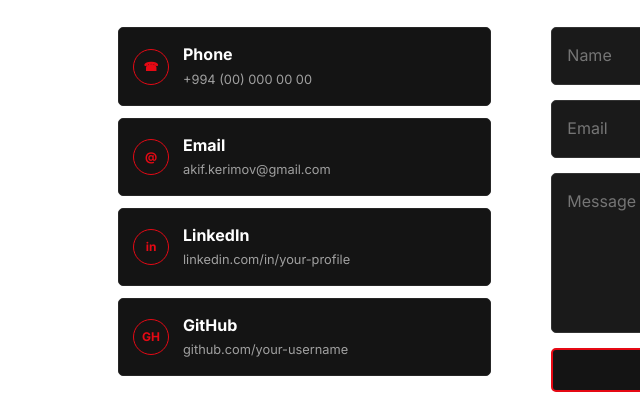
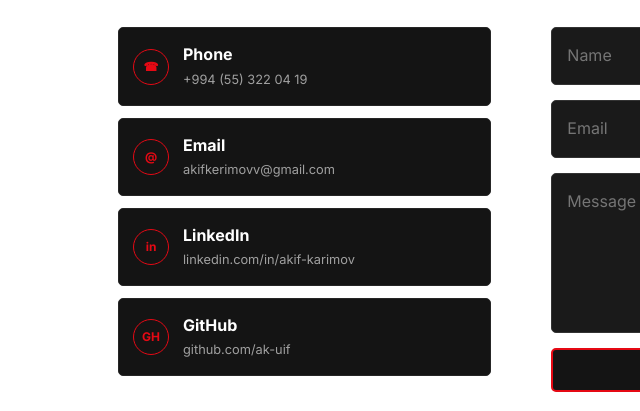
Before and after one commit to ak-uif/portfilo, a plain HTML site: page index.html in a window 1280 px wide. Shown: the part 2691-3102 px from the top of the page, 72-712 px from the left. Drawn offline with Linux system fonts and the light colour scheme.

Commit message:
Added profile photo and real links

```diff
--- a/index.html
+++ b/index.html
@@ -3,6 +3,7 @@
 <head>
     <meta charset="UTF-8">
     <meta name="viewport" content="width=device-width, initial-scale=1.0">
+    <link rel="icon" type="image/x-icon" href="A və K monoqram loqosu.png">
     <title>Akif Kərimov - Portfolio</title>
     <!-- CSS faylını bura bağlayırıq -->
     <link rel="stylesheet" href="style.css">
@@ -32,7 +33,7 @@
         <div class="about-content">
             <div class="about-profile">
                 <div class="profile-image">
-                    <img src="https://via.placeholder.com/200" alt="Profile photo placeholder">
+                    <img src="CV photo.jpeg" alt="Akif Kərimov">
                 </div>
                 <div class="bio-container">
                     <p>Passionate Information Technology student and Full-Stack Developer with strong foundations in AWS Cloud concepts and Cybersecurity. Experienced in driving tech communities as AWS Student Builder Group Community Manager and spearheading digital strategy for university innovation incubators. Hackathon competitor and problem-solver dedicated to building scalable web applications and mastering cutting-edge technologies.</p>
@@ -105,19 +106,19 @@
             <div class="contact-details">
                 <a href="tel:+994000000000" class="contact-item">
                     <span class="contact-icon" aria-hidden="true">☎</span>
-                    <span><strong>Phone</strong><small>+994 (00) 000 00 00</small></span>
+                    <span><strong>Phone</strong><small>+994 (55) 322 04 19</small></span>
                 </a>
-                <a href="mailto:akif.kerimov@gmail.com" class="contact-item">
+                <a href="mailto:akifkerimovv@gmail.com" class="contact-item">
                     <span class="contact-icon" aria-hidden="true">@</span>
-                    <span><strong>Email</strong><small>akif.kerimov@gmail.com</small></span>
+                    <span><strong>Email</strong><small>akifkerimovv@gmail.com</small></span>
                 </a>
-                <a href="https://www.linkedin.com/" class="contact-item" target="_blank" rel="noreferrer">
+                <a href="https://www.linkedin.com/in/akif-karimov-a34270383/" class="contact-item" target="_blank" rel="noreferrer">
                     <span class="contact-icon" aria-hidden="true">in</span>
-                    <span><strong>LinkedIn</strong><small>linkedin.com/in/your-profile</small></span>
+                    <span><strong>LinkedIn</strong><small>linkedin.com/in/akif-karimov</small></span>
                 </a>
                 <a href="https://github.com/" class="contact-item" target="_blank" rel="noreferrer">
                     <span class="contact-icon" aria-hidden="true">GH</span>
-                    <span><strong>GitHub</strong><small>github.com/your-username</small></span>
+                    <span><strong>GitHub</strong><small>github.com/ak-uif</small></span>
                 </a>
             </div>
 
```
Also changed, not shown: A və K monoqram loqosu.png (added), CV photo.jpeg (added).
